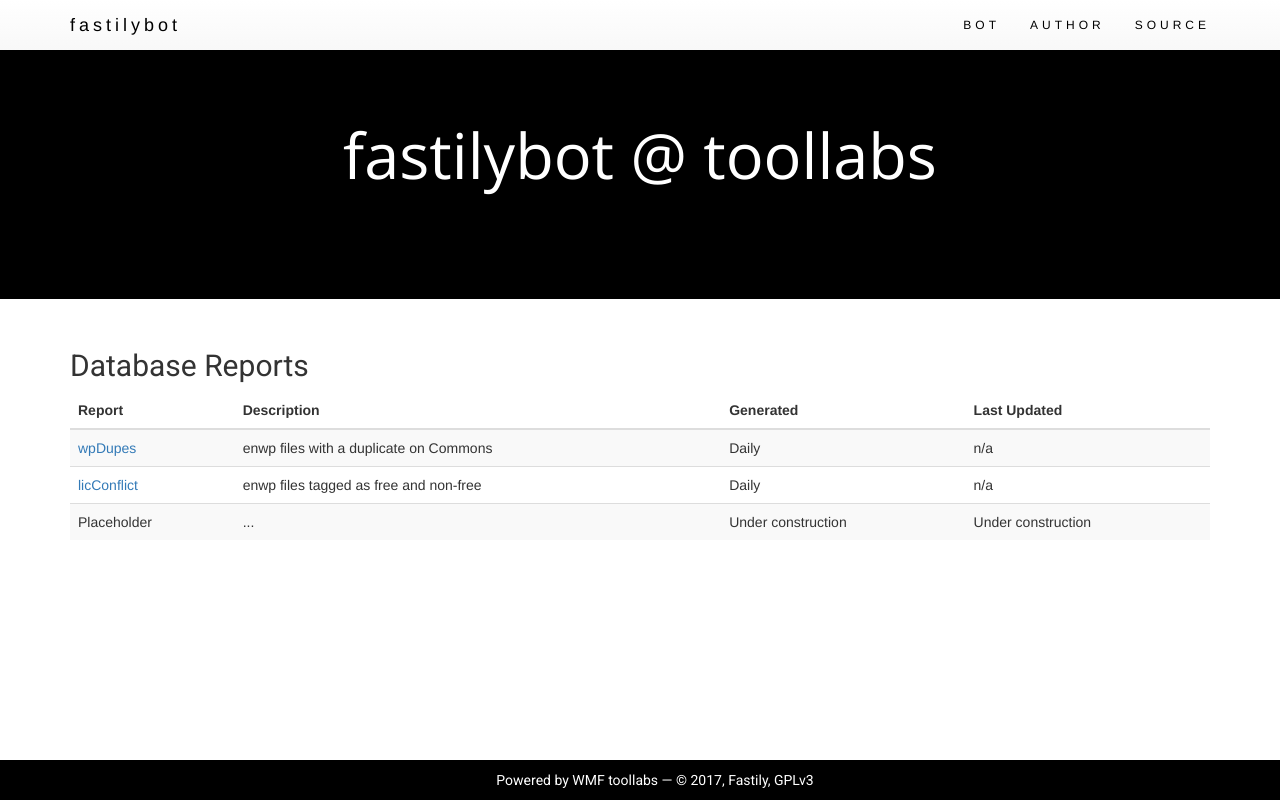
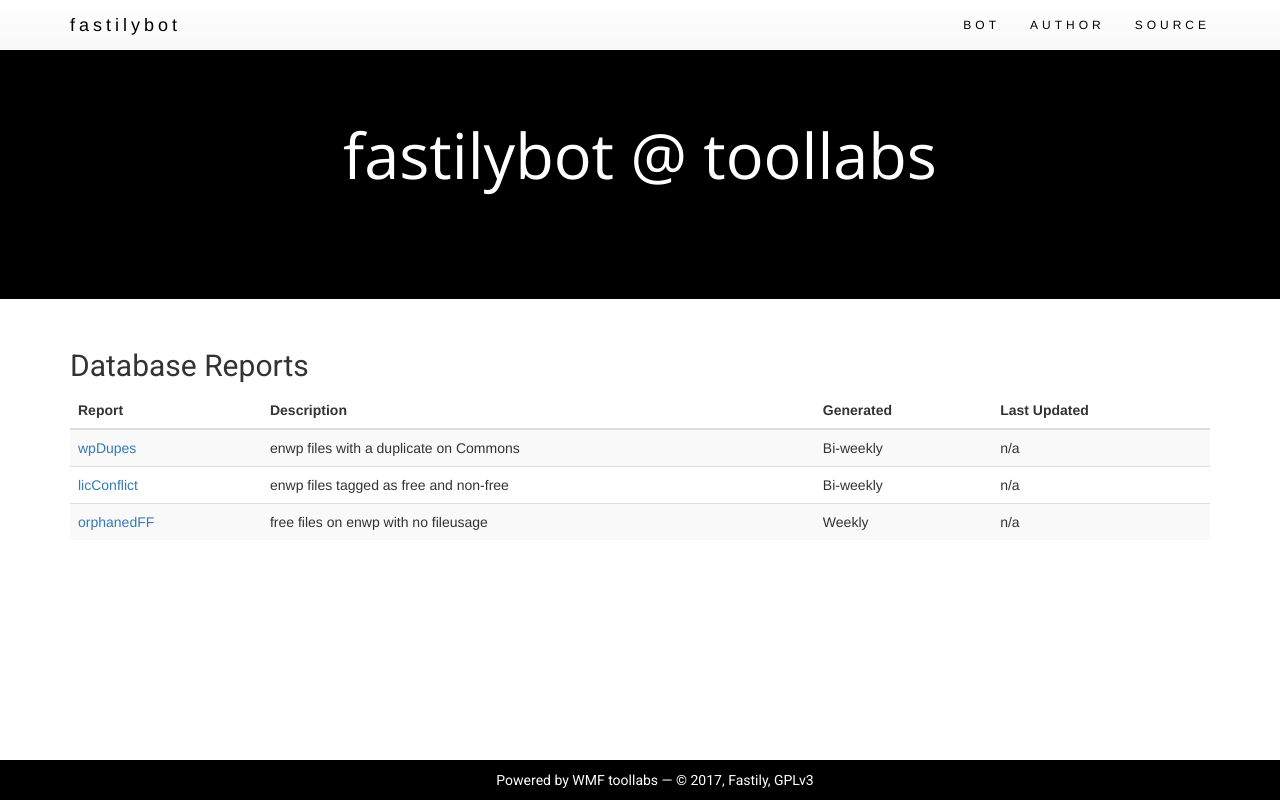
Before and after one commit to fastily/fastilybot-toolforge, a PHP site: page / in a window 1280 px wide. Run offline with PHP 8.4, Linux system fonts and the light colour scheme; some libraries are stand-ins or nearby versions.

Commit message:
added new db report orphanedFreeFiles

```diff
--- a/fastilybot/public_html/index.php
+++ b/fastilybot/public_html/index.php
@@ -57,20 +57,20 @@
 				<tr>
 					<td><a href="reports/wpDupes.txt">wpDupes</a></td>
 					<td>enwp files with a duplicate on Commons</td>
-					<td>Daily</td>
+					<td>Bi-weekly</td>
 					<td><?php resolveDate("wpDupes"); ?></td>
 				</tr>
 				<tr>
 					<td><a href="reports/licConflict.txt">licConflict</a></td>
 					<td>enwp files tagged as free and non-free</td>
-					<td>Daily</td>
+					<td>Bi-weekly</td>
 					<td><?php resolveDate("licConflict"); ?></td>
 				</tr>
 				<tr>
-					<td>Placeholder</td>
-					<td>...</td>
-					<td>Under construction</td>
-					<td>Under construction</td>
+					<td><a href="reports/orphanedFF.txt">orphanedFF</a></td>
+					<td>free files on enwp with no fileusage</td>
+					<td>Weekly</td>
+					<td><?php resolveDate("orphanedFF"); ?></td>
 				</tr>
 			</tbody>
 		</table>
```
Also changed, not shown: fastilybot/scripts/orphanedFreeFiles.sql (added, +12 -0 lines), 1 other file.
